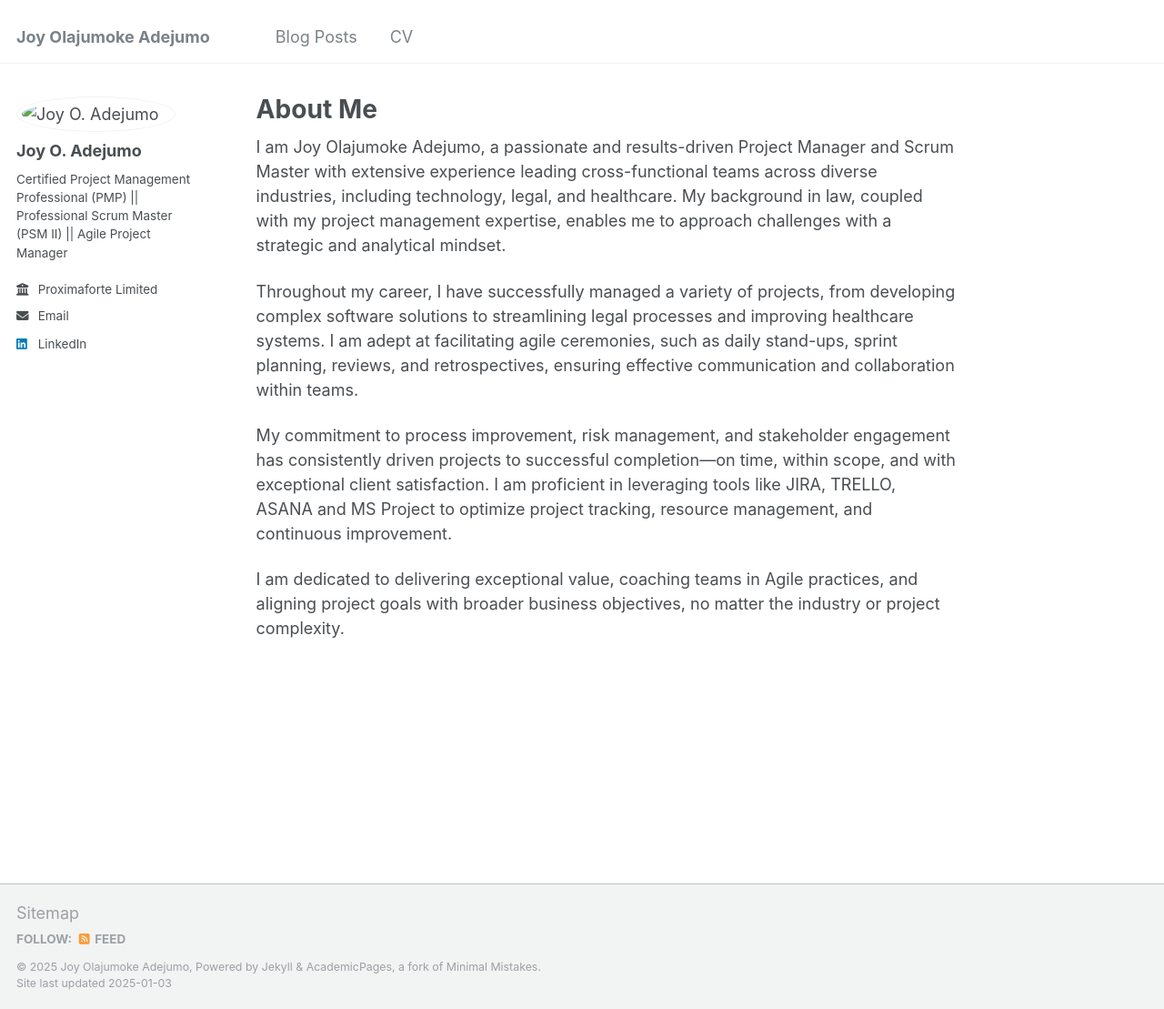
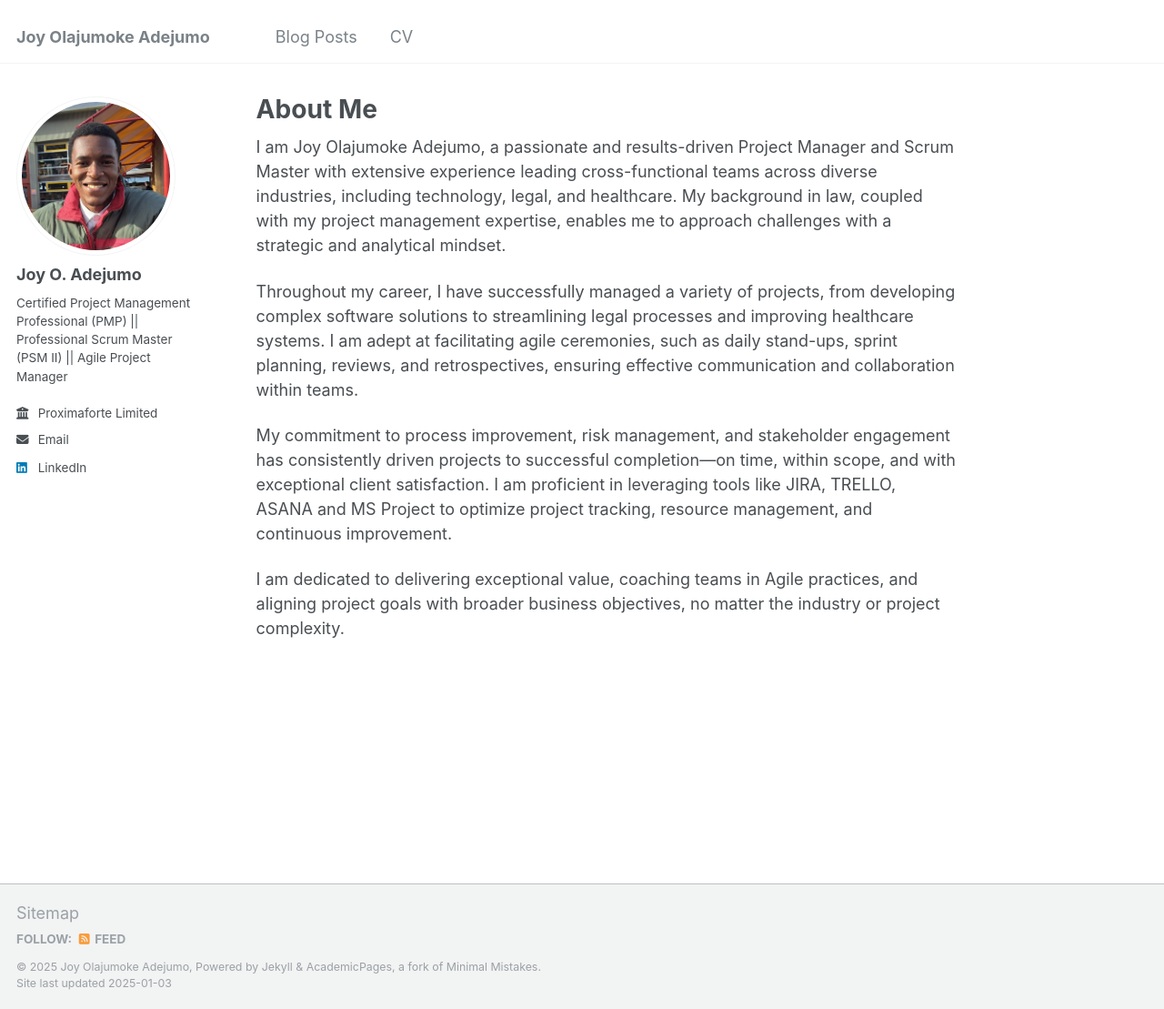
Before and after one commit to joyadejumo/joyadejumo.github.io, a Jekyll site: the page built from _pages/about.md, in a window 1280 px wide and 1109 px high. Shown: the whole window at 91% size. Built offline with Jekyll 4.4.1, drawn with Linux system fonts in a browser that asks for light colours.

Commit message:
picture test

```diff
--- a/_config.yml
+++ b/_config.yml
@@ -21,7 +21,7 @@ repository               : "academicpages/academicpages.github.io"
 #               Additional customization can be done by editing /_includes/author-profile.html
 author:
   # Biographic information
-  avatar           : "/assets/images/headshot.jpeg"
+  avatar           : "Portrait.jpeg" #"Headshot.jpeg"
   name             : "Joy O. Adejumo"
   pronouns         : # example: "she/her"
   bio              : "Certified Project Management Professional (PMP) || Professional Scrum Master (PSM II) || Agile Project Manager"
```
Also changed, not shown: images/Portrait.jpeg (added).
